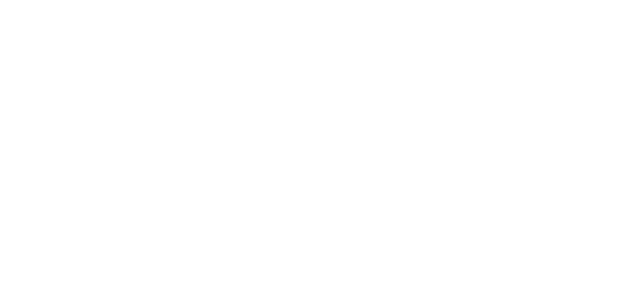
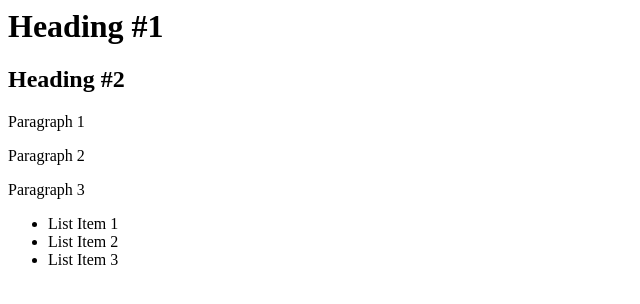
Before and after one commit to chrisowensdev/dom_assignment_2, a plain HTML site: page index.html in a window 1280 px wide. Shown: the whole page, without its empty margins (0-640 px from the left). Drawn offline with Linux system fonts and the light colour scheme.

Commit message:
Completed exercise

```diff
--- a/index.html
+++ b/index.html
@@ -4,6 +4,7 @@
 
 <body>
     <div id="container"></div>
+    <script src="js/index.js"></script>
 </body>
 
 </html>
--- a/js/index.js
+++ b/js/index.js
@@ -0,0 +1,51 @@
+// In your index.js file, create the following elements:
+
+// <h1></h1>
+// <h2></h2>
+// 3 <p></p>
+// 1 <ul></ul>
+// 3 <li></li> as children of the previous <ul>
+// Put any text you would like in all the elements. If you're not sure what to put, try using your folktale.
+
+
+
+
+document.addEventListener('DOMContentLoaded', function (e) {
+    const container = document.getElementById('container');
+    const heading1 = document.createElement("h1");
+    const heading2 = document.createElement("h2");
+    const paragraph1 = document.createElement("p");
+    const paragraph2 = document.createElement("p");
+    const paragraph3 = document.createElement("p");
+    const ul = document.createElement("ul");
+    const li1 = document.createElement("li");
+    const li2 = document.createElement("li");
+    const li3 = document.createElement("li");
+
+    container.appendChild(heading1);
+    heading1.innerHTML = "Heading #1";
+
+    container.appendChild(heading2);
+    heading2.innerHTML = "Heading #2";
+
+    container.appendChild(paragraph1);
+    paragraph1.innerHTML = "Paragraph 1";
+
+    container.appendChild(paragraph2);
+    paragraph2.innerHTML = "Paragraph 2";
+
+    container.appendChild(paragraph3);
+    paragraph3.innerHTML = "Paragraph 3";
+
+    container.appendChild(ul);
+
+    li1.innerHTML = "List Item 1"
+    ul.appendChild(li1);
+
+    li2.innerHTML = "List Item 2"
+    ul.appendChild(li2);
+
+    li3.innerHTML = "List Item 3"
+    ul.appendChild(li3);
+
+})
```
